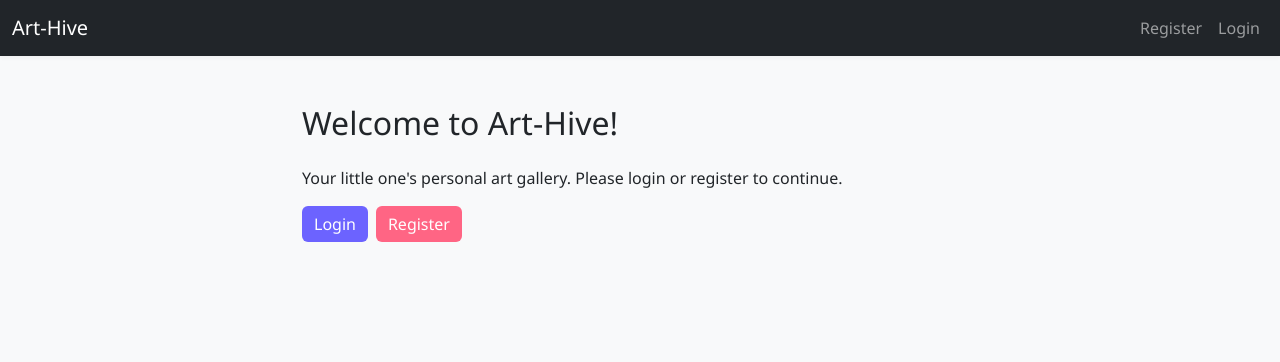
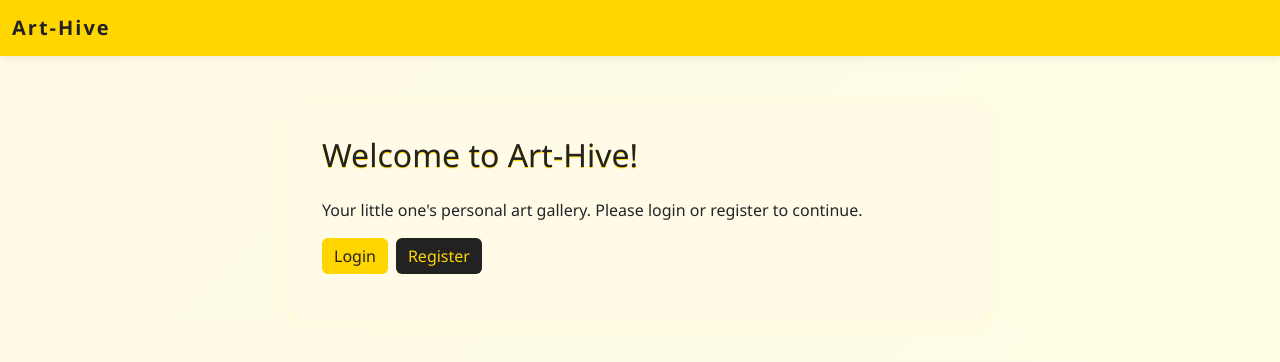
Before and after one commit to nazhameed/arthive, a Django app: page / in a window 1280 px wide. Shown: the top 362 px of the page. Run offline with Django 5.2, Linux system fonts and the light colour scheme.

Commit message:
add styling for theme

```diff
--- a/gallery/static/gallery/css/style.css
+++ b/gallery/static/gallery/css/style.css
@@ -1,23 +1,68 @@
-/* Art-Hive global styles */
+/* Art-Hive global styles - bee/hive theme */
 body {
-  background-color: #f8f9fa;
+  background: linear-gradient(135deg, #fffbe6 0%, #fffde4 100%);
   font-family: 'Segoe UI', 'Arial', sans-serif;
 }
 .navbar {
-  box-shadow: 0 2px 4px rgba(0,0,0,0.04);
+  background-color: #ffd600 !important;
+  box-shadow: 0 2px 8px rgba(0,0,0,0.08);
+}
+.navbar-brand {
+  color: #222;
+  font-weight: bold;
+  letter-spacing: 2px;
 }
 .container {
   max-width: 700px;
+  background: #fffbe6;
+  border-radius: 16px;
+  box-shadow: 0 2px 12px rgba(255,214,0,0.08);
+  padding: 2rem 2rem 1.5rem 2rem;
 }
 .btn-primary {
-  background-color: #6c63ff;
+  background-color: #ffd600;
+  color: #222;
   border: none;
 }
+.btn-primary:hover {
+  background-color: #ffea00;
+  color: #222;
+}
 .btn-secondary {
-  background-color: #ff6584;
+  background-color: #222;
+  color: #ffd600;
   border: none;
+}
+.btn-secondary:hover {
+  background-color: #444;
+  color: #ffd600;
+}
+h2, h3 {
+  color: #222;
+  text-shadow: 0 1px 0 #ffd600;
 }
 .alert-danger {
   font-size: 0.95rem;
+  background: #fff3cd;
+  color: #222;
+  border-color: #ffd600;
 }
-/* Add more custom styles as needed */
+/* Hive hexagon frame for future artwork */
+.hive-frame {
+  width: 120px;
+  height: 104px;
+  background: #ffd600;
+  clip-path: polygon(25% 6%, 75% 6%, 100% 50%, 75% 94%, 25% 94%, 0% 50%);
+  box-shadow: 0 2px 8px rgba(34,34,34,0.12);
+  display: flex;
+  align-items: center;
+  justify-content: center;
+  margin: 1rem auto;
+}
+.hive-frame img {
+  width: 90px;
+  height: 80px;
+  object-fit: cover;
+  border-radius: 8px;
+}
+/* Add more bee/hive accents as needed */
--- a/gallery/templates/base.html
+++ b/gallery/templates/base.html
@@ -27,13 +27,6 @@
               <button type="submit" class="nav-link btn btn-link" style="color:inherit; text-decoration:none;">Logout</button>
             </form>
           </li>
-        {% else %}
-          <li class="nav-item">
-            <a class="nav-link" href="#" onclick="showForm('register'); return false;">Register</a>
-          </li>
-          <li class="nav-item">
-            <a class="nav-link" href="{% url 'login' %}">Login</a>
-          </li>
         {% endif %}
       </ul>
     </div>
```
